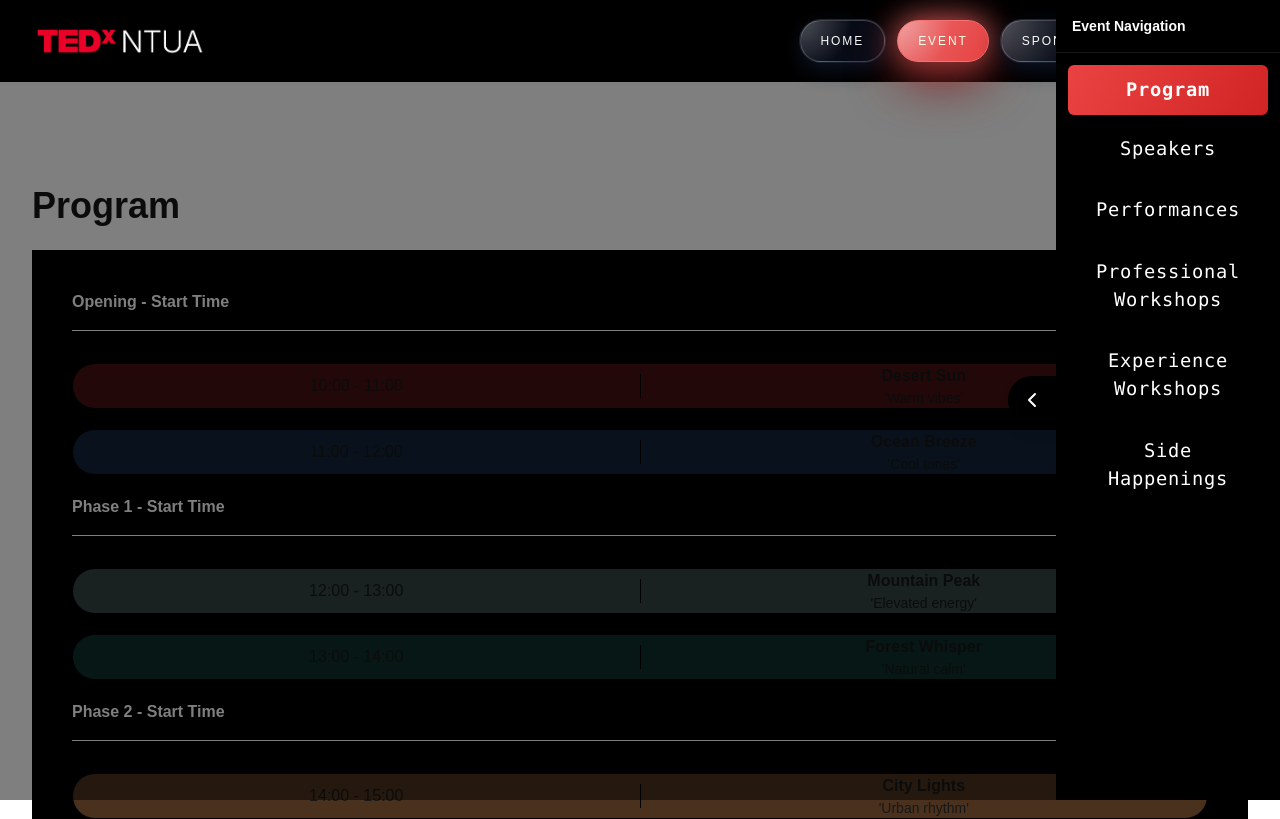
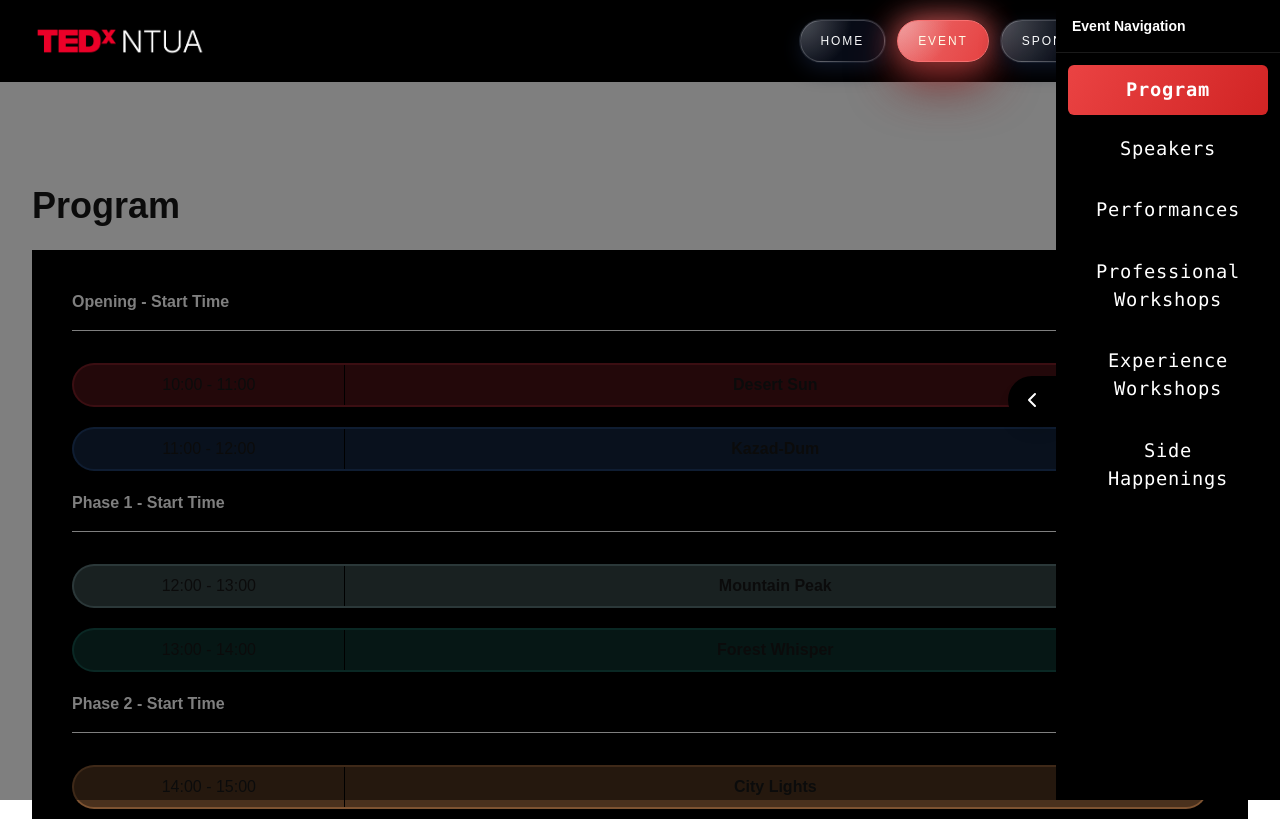
Before and after one commit to TEDxNTUA/tedxntua-2026, a Next.js app: page /event/program in a window 1280 px wide. Shown: the top 819 px of the page. Built offline with nearby package versions, Linux system fonts and the light colour scheme.

Commit message:
Program item expansion on click

```diff
--- a/app/event/components/ProgramInfoBox.tsx
+++ b/app/event/components/ProgramInfoBox.tsx
@@ -1,6 +1,8 @@
-import React from 'react';
+"use client";
 
-// The Type definition
+import React, { useState } from 'react';
+import './styles.css';
+
 interface Item {
   time: string;
   title: string;
@@ -8,23 +10,42 @@ interface Item {
   description: string;
 }
 
-
-// The Component Box
-const separtorLine = "border-r border-black"
-const height = "min-h-[40px]"
+const separtorLine = "border-r border-black";
 
 export default function InfoBox({ time, title, itemColor, description }: Item) {
+  // 1. Create the state (false = small, true = expanded)
+  const [isExpanded, setIsExpanded] = useState(false);
+
+  // 2. Define heights (min-h for the base, transition for smoothness)
+  // We use a fixed height or max-height for the 'expanded' state
+  const heightClass = isExpanded ? "min-h-[150px]" : "min-h-[40px]";
+  const boderClass = isExpanded ? "border-black" : "border-white";
+
   return (
-    <div className={`flex w-full rounded-[40px] mb-5 ${height} items-center
-    border border-black`} style={{ backgroundColor: itemColor }}>
+    <div
+      // 3. Add a click handler and transition classes
+      onClick={() => setIsExpanded(!isExpanded)}
+      className={`custom-card
+        ${heightClass} border-2
+        flex w-full transition-all duration-300 ease-in-out cursor-pointer overflow-hidden border border-black rounded-[20px] mb-4`}
+      style={{ backgroundColor: itemColor,
+        borderColor: !isExpanded ? itemColor : 'white',
+        transition: 'all 0.3s ease'
+      }}
+    >
+      {/* Time Section */}
+      <div className={`flex-[0.3] flex items-center justify-center text-center ${separtorLine} p-2`}>
+        {time}
+      </div>
 
-      <div className={`flex-1 flex items-center justify-center text-center ${separtorLine}`}>
-        {time}
-        </div>
+      {/* Content Section */}
+      <div className={`flex-1 flex flex-col items-center justify-center text-center p-2`}>
+        <p className="font-bold">{title}</p>
 
-      <div className={`flex-1 flex-col items-center justify-center text-center`}>
-        <p className="font-bold">{title}</p>
-        <p className="text-sm">{description}</p>
+        {/* 4. Only show description if expanded (optional) or let it reveal */}
+        {isExpanded && (
+          <p className="text-sm mt-2 animate-fadeIn">{description}</p>
+        )}
       </div>
     </div>
   );
--- /dev/null
+++ b/app/event/components/styles.css
@@ -0,0 +1,8 @@
+.custom-card {
+  /* Use the variable for the initial state */
+  display: flex;
+  width: 100%;
+  border-radius: 40px;
+  margin-bottom: 1.25rem; /* Equivalent to mb-5 (5 * 0.25rem) */
+  align-items: center;
+}
--- a/app/event/program/page.tsx
+++ b/app/event/program/page.tsx
@@ -10,16 +10,22 @@ interface InfoItem {
 }
 
 const myDataSection1: InfoItem[] = [
-  { time: "10:00 - 11:00", title: "Desert Sun", itemColor: "rgba(230, 57, 70, 0.3)", description: "'Warm vibes'" },
-  { time: "11:00 - 12:00", title: "Ocean Breeze", itemColor: "rgba(60, 116, 194, 0.3)", description: "'Cool tones'" }
+  { time: "10:00 - 11:00", title: "Desert Sun", itemColor: "rgba(230, 57, 70, 0.3)",
+    description: "'Warm vibes'" },
+  { time: "11:00 - 12:00", title: "Kazad-Dum", itemColor: "rgba(60, 116, 194, 0.3)",
+    description: "An increadible journey on how Gandalf the grey kills the Balrog and becomes Gandalf the white" }
 ];
 const myDataSection2: InfoItem[] = [
-  { time: "12:00 - 13:00", title: "Mountain Peak", itemColor: "rgba(168, 218, 220, 0.3)", description: "'Elevated energy'" },
-  { time: "13:00 - 14:00", title: "Forest Whisper", itemColor: "rgba(42, 157, 143, 0.3)", description: "'Natural calm'" }
+  { time: "12:00 - 13:00", title: "Mountain Peak", itemColor: "rgba(168, 218, 220, 0.3)",
+    description: "'Elevated energy'" },
+  { time: "13:00 - 14:00", title: "Forest Whisper", itemColor: "rgba(42, 157, 143, 0.3)",
+    description: "'Natural calm'" }
 ];
 const myDataSection3: InfoItem[] = [
-  { time: "14:00 - 15:00", title: "City Lights", itemColor: "rgba(244, 162, 97, 0.3)", description: "'Urban rhythm'" },
-  { time: "15:00 - 16:00", title: "Starlit Night", itemColor: "rgba(59, 135, 165, 0.3)", description: "'Cosmic vibes'" }
+  { time: "14:00 - 15:00", title: "City Lights", itemColor: "rgba(244, 162, 97, 0.3)",
+    description: "'Urban rhythm'" },
+  { time: "15:00 - 16:00", title: "Starlit Night", itemColor: "rgba(59, 135, 165, 0.3)",
+    description: "'Cosmic vibes'" }
 ];
 
 
```
